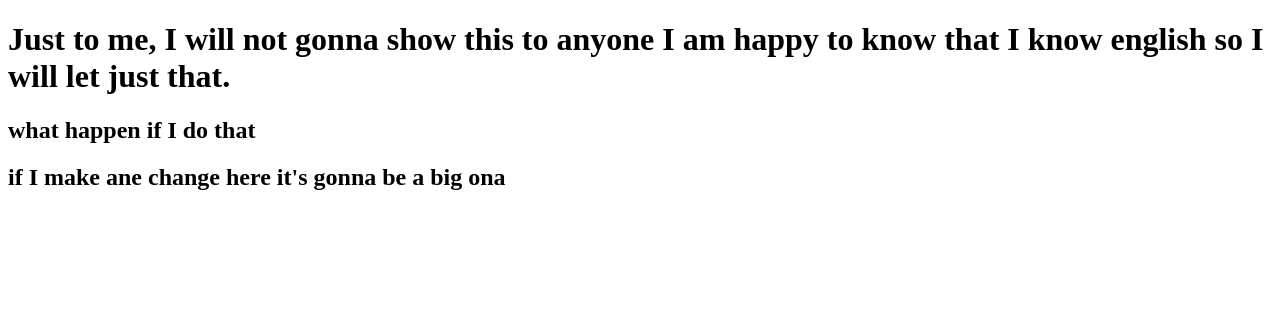
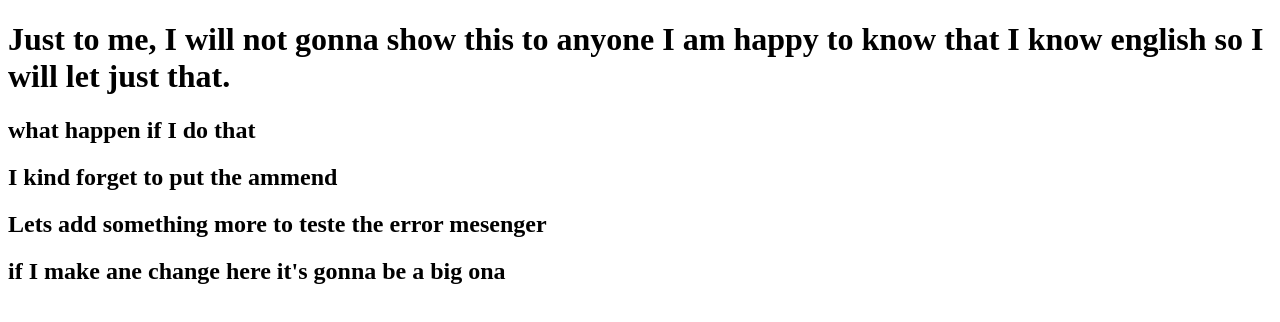
Before and after one commit to danielgomes312/clone-tabnews, a Next.js app: page / in a window 1280 px wide. Shown: the top 322 px of the page. Built offline with nearby package versions, Linux system fonts and the light colour scheme.

Commit message:
just another error test

```diff
--- a/pages/index.js
+++ b/pages/index.js
@@ -2,6 +2,8 @@ function Home() {
     return <div>
         <h1>Just to me, I will not gonna show this to anyone I am happy to know that I know english so I will let just that.</h1>
         <h2>what happen if I do that</h2>
+        <h2>I kind forget to put the ammend</h2>
+        <h2>Lets add something more to teste the error mesenger</h2>
         <h2>if I make ane change here it's gonna be a big ona</h2>
     </div>
 }
```
